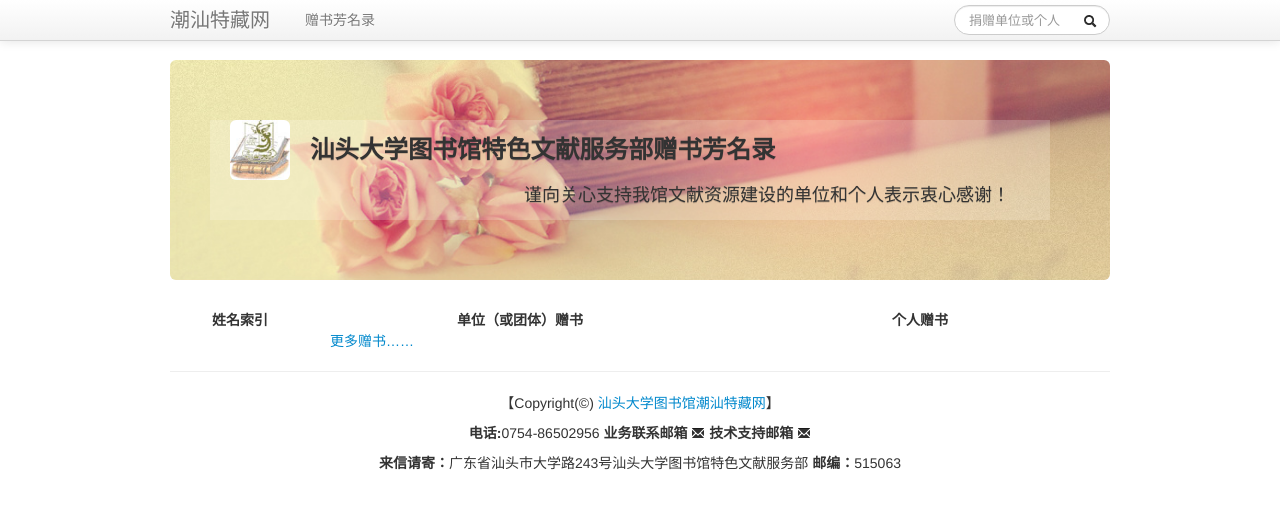
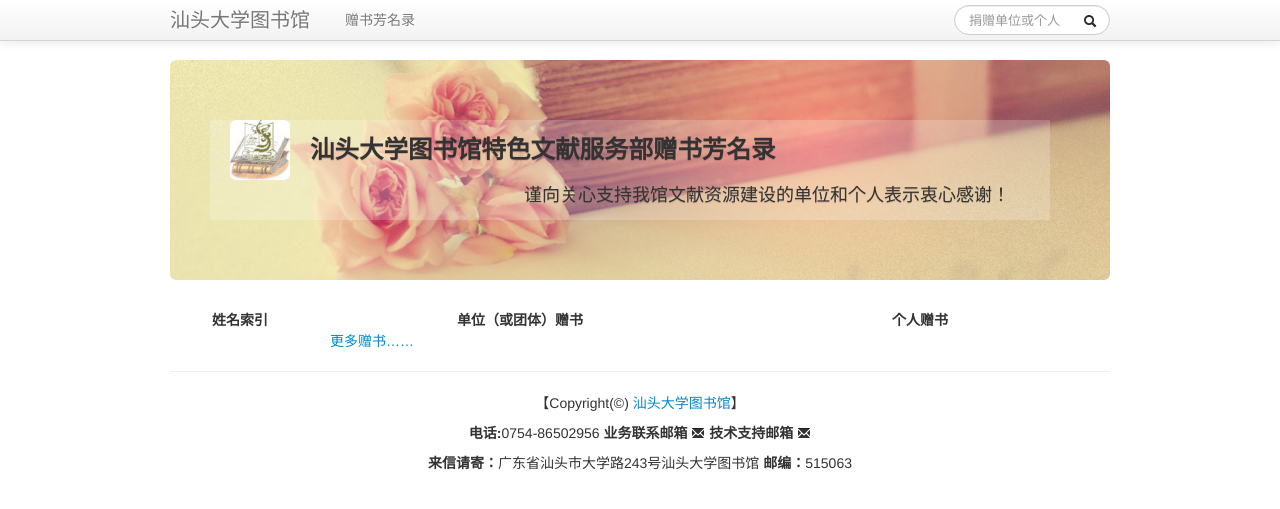
Before and after one commit to lxdiyun/zenshu, a Django app: template templates/zengshu/donor_top.html in a window 1280 px wide. Shown: the top 509 px of the page. Run offline with Django 3.2, Linux system fonts and the light colour scheme; the template is opened without the code that fills it, so the values that code supplies are empty; some libraries are stand-ins or nearby versions.

Commit message:
change title

```diff
--- a/templates/zengshu/base.html
+++ b/templates/zengshu/base.html
@@ -42,7 +42,7 @@
 						<span class="icon-bar"></span>
 						<span class="icon-bar"></span>
 					</a>
-					<a class="brand" href="http://cstc.lib.stu.edu.cn/">潮汕特藏网</a>
+					<a class="brand" href="http://www.lib.stu.edu.cn/">汕头大学图书馆</a>
 					<div class="nav-collapse collapse">
 						<ul class="nav">
 							<li><a href="{% url 'home_page' %}">赠书芳名录</a></li>
@@ -66,14 +66,14 @@
 
 			<footer  class="footer">
 				<div class="container text-center">
-				<p>【Copyright(©) <a class="btn-link" href="http://cstc.lib.stu.edu.cn/">汕头大学图书馆潮汕特藏网</a>】</p>
+				<p>【Copyright(©) <a class="btn-link" href="http://www.lib.stu.edu.cn/">汕头大学图书馆</a>】</p>
 				<p><strong>电话:</strong>0754-86502956
 				<strong>业务联系邮箱</strong>
 				<a href="mailto:wjjin@stu.edu.cn"><i class="icon-envelope"></i></a>
 				<strong>技术支持邮箱</strong>
 				<a href="mailto:xdli@stu.edu.cn"><i class="icon-envelope"></i></a>
 				</p>
-				<p><strong>来信请寄：</strong>广东省汕头市大学路243号汕头大学图书馆特色文献服务部 <strong>邮编：</strong>515063 </p>
+				<p><strong>来信请寄：</strong>广东省汕头市大学路243号汕头大学图书馆 <strong>邮编：</strong>515063 </p>
 				<p><a href="{% url 'admin:index' %}" style="color: rgb(255,255,255)">后台管理</a></p>
         <!-- cnzz tongji -->
         <script src="http://s11.cnzz.com/z_stat.php?id=1254439597&web_id=1254439597" language="JavaScript"></script>
```
